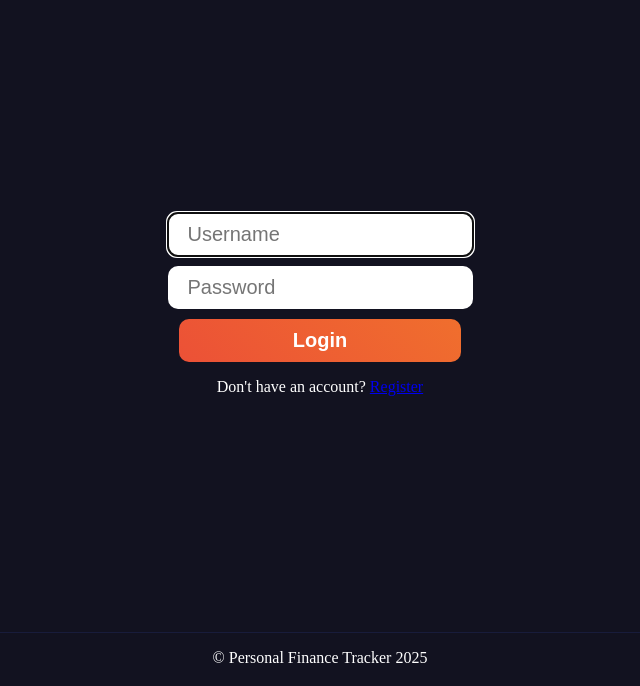
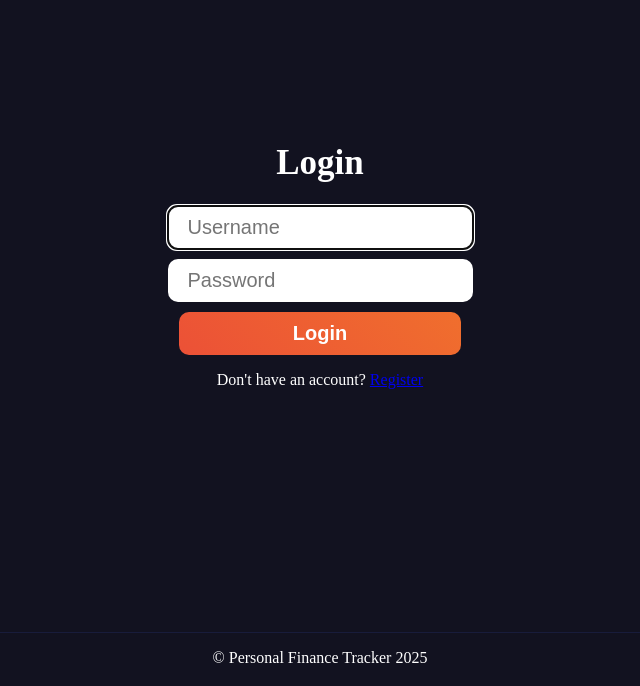
Before and after one commit to notedwinpiatek/PersonalFinanceTracker, a Django app: page /finance_tracker/login/ in a window 1280 px wide. Shown: the part 114-800 px from the top of the page, without its empty margins (320-960 px from the left). Run offline with Django 5.2, Linux system fonts and the light colour scheme; some web fonts are replaced.

Commit message:
style: add the header and center login form

```diff
--- a/personal_finance_tracker/finance_tracker/static/finance_tracker/styles.css
+++ b/personal_finance_tracker/finance_tracker/static/finance_tracker/styles.css
@@ -100,6 +100,9 @@ nav{
 /* MAIN */
 main{
     height: 78vh;
+    display: flex;
+    flex-direction: column;
+    justify-content: center;
 }
 
 
@@ -123,6 +126,7 @@ footer p {
     display: flex;
     flex-direction: column;
     justify-content: center;
+    margin-bottom: 100px;
 }
 
 .form-wrapper button, input[name="username"], input[name="password"]{
@@ -161,3 +165,9 @@ input[name="username"], input[name="password"] {
 .form-wrapper button:hover {
     animation: gradient-animation 2s ease infinite;
 }
+
+
+/* TEXT */
+h1 {
+    font-size: 35px;
+}
--- a/personal_finance_tracker/finance_tracker/templates/registration/login.html
+++ b/personal_finance_tracker/finance_tracker/templates/registration/login.html
@@ -3,7 +3,8 @@
 {% block title %}Login - Personal Finance Tracker{% endblock %}
 
 {% block content %}
-    <div class="form-wrapper">
+<div class="form-wrapper">
+        <h1>Login</h1>
         <form method="post" class="auth">
             {% csrf_token %}
             <div class="form-group">
```
Also changed, not shown: personal_finance_tracker/db.sqlite3.
